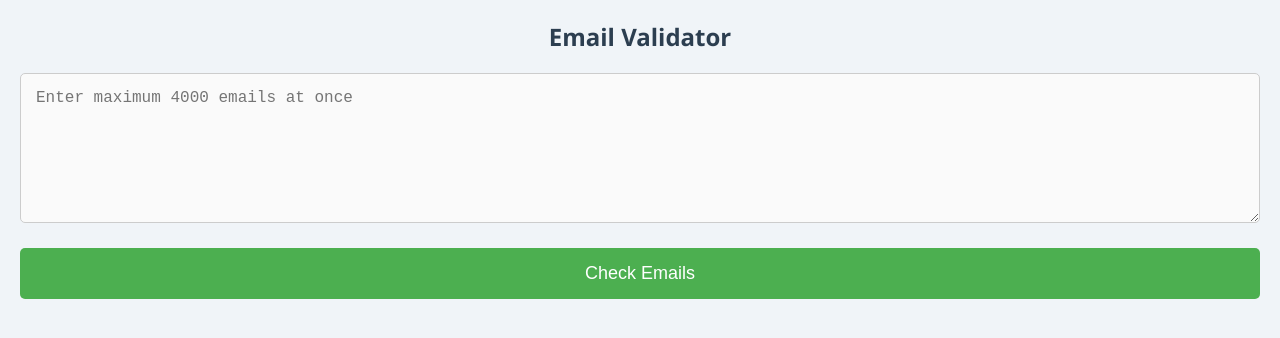
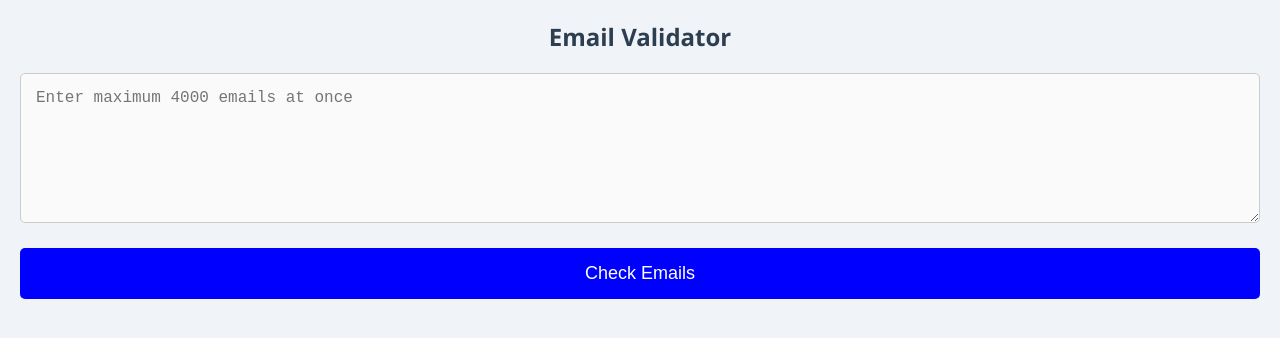
Before and after one commit to Hassan3990/Emails-validator, a website: page index.html in a window 1280 px wide. Drawn offline with Linux system fonts and the light colour scheme.

Commit message:
Update index.html

```diff
--- a/index.html
+++ b/index.html
@@ -54,7 +54,7 @@
         button {
             width: 100%;
             padding: 15px;
-            background-color: #4CAF50;
+            background-color:blue;
             color: white;
             border: none;
             border-radius: 5px;
```
